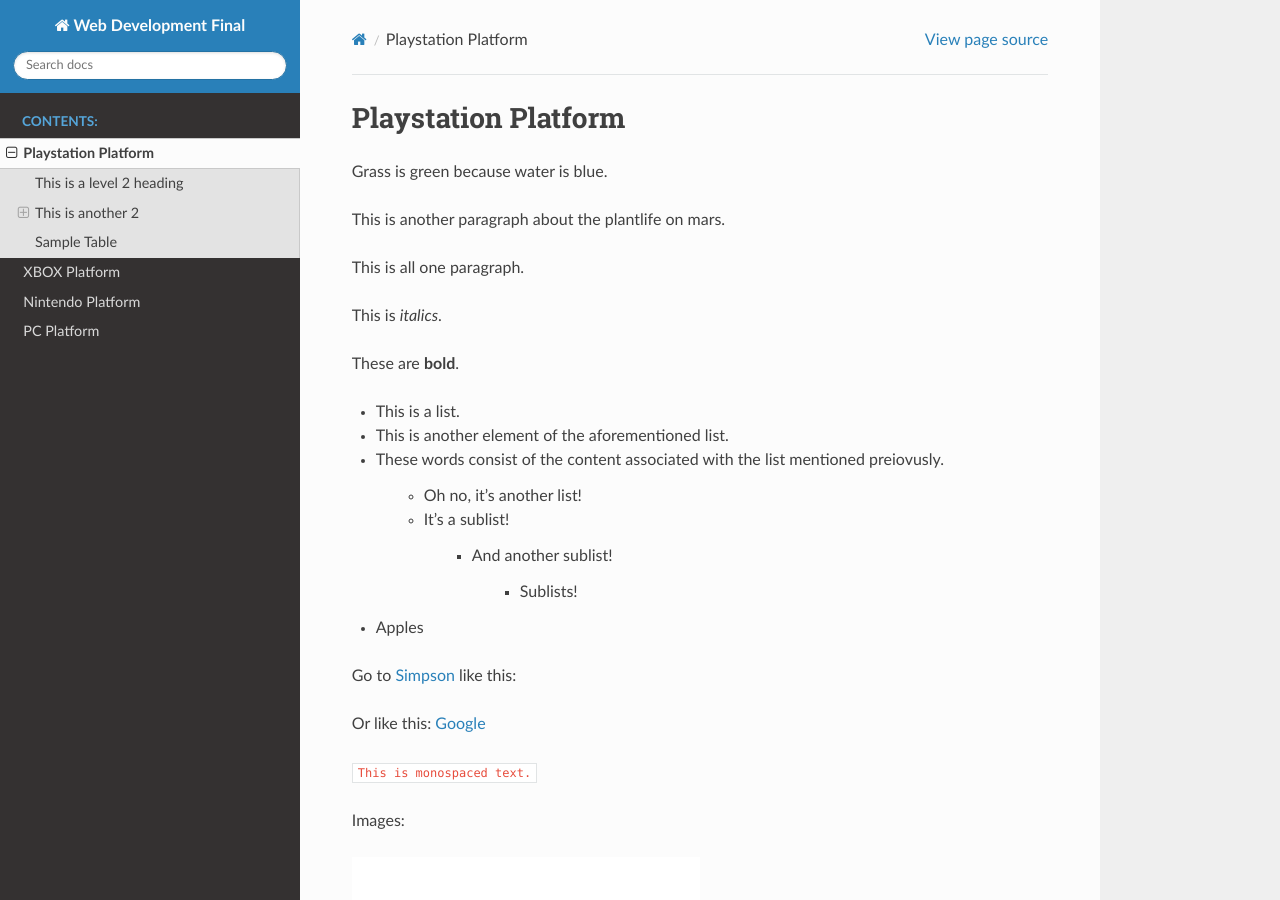
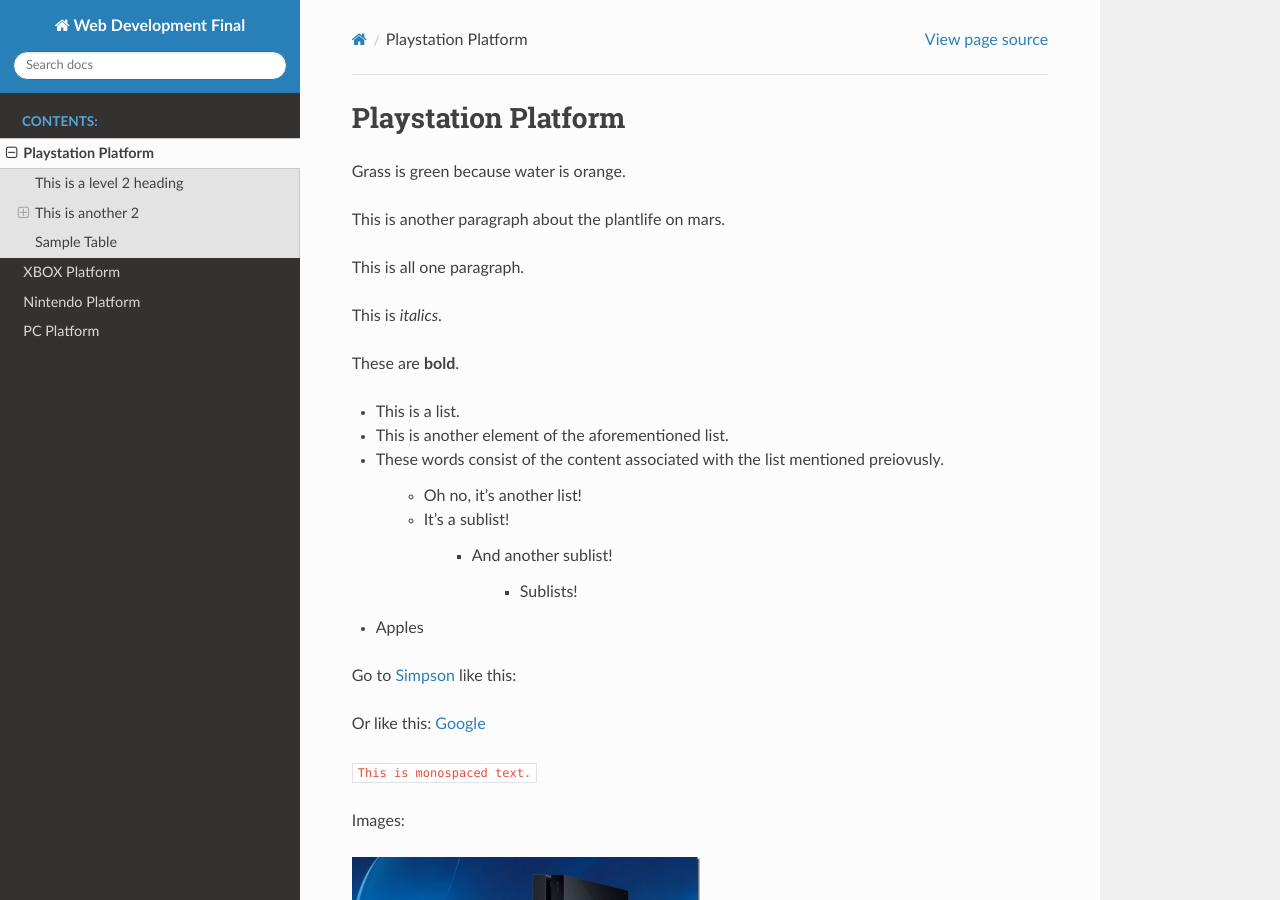
Before and after one commit to BlakeDalmas/webdev_final, a Sphinx documentation site: the page built from source/ps/index.rst, in a window 1280 px wide and 900 px high. Built offline with Sphinx 7.4.7 and the Read the Docs theme 2.0.0, drawn with Linux system fonts in a browser that asks for light colours.

Commit message:
nothing important

```diff
--- a/source/ps/index.rst
+++ b/source/ps/index.rst
@@ -1,7 +1,7 @@
 Playstation Platform
 ====================
 
-Grass is green because water is blue.
+Grass is green because water is orange.
 
 This is another paragraph about the plantlife on mars.
 
@@ -38,7 +38,7 @@ Or like this: `Google <https://www.google.com>`_
 
 Images:
 
-.. image:: chem_symbol2.png
+.. image:: playstation_pic.jpeg
    :width: 50%
 
 .. figure:: chem_symbol2.png
```
Also changed, not shown: source/ps/playstation_pic.jpeg (added).
